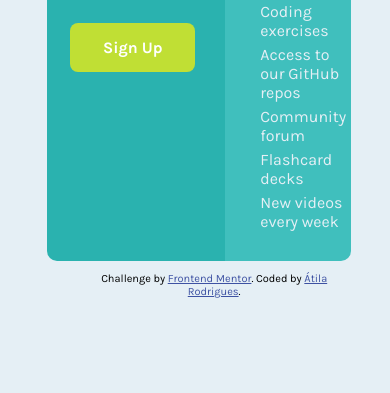
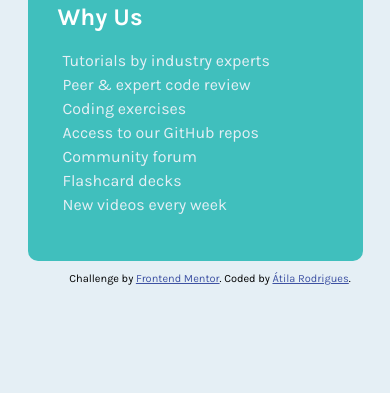
Before and after one commit to atilara/single-price-grid-component, a plain HTML site: page index.html in a window 390 px wide. Shown: the part 532-925 px from the top of the page. After the commit the page ends 848 px from the top, so only its background shows below. Drawn offline with Linux system fonts and the light colour scheme.

Commit message:
Added basic responsiveness

```diff
--- a/css/style.css
+++ b/css/style.css
@@ -21,7 +21,7 @@ p {
     margin: 10vh 10vw;
     grid-template-columns: 1fr 1fr;
     /* divide the areas that will be used on the other components */
-    grid-template-areas:"h h"
+    grid-template-areas:"m m"
                         "l r"
                         "f f";
 
@@ -30,7 +30,7 @@ p {
 .main {
     background-color: white;
     border-radius: 10px 10px 0 0;
-    grid-area: h;
+    grid-area: m;
 }
 
 .main h2 {
@@ -61,16 +61,12 @@ p {
     background-color: hsl(179, 50%, 50%);
     grid-area: r;
     border-radius: 0 0 10px 0;
-
+    padding-bottom: 5vh;
 }
 
 .aside-right p {
     color: hsl(204, 43%, 93%);
     margin: 5px;
-}
-
-.last-paragraph {
-    margin-bottom: 50px;
 }
 
 span {
@@ -107,3 +103,24 @@ footer {
 .attribution a {
     color: hsl(228, 45%, 44%);
 }
+
+@media only screen and (max-width: 700px) {
+    .container {
+        margin: 5vw;
+        display: grid;
+        grid-template-columns: 1fr;
+        grid-template-areas:"m"
+                            "l"
+                            "r"
+                            "f";
+    }
+
+    .aside-left {
+        border-radius: 0;
+        padding-bottom: 5vh;
+    }
+
+    .aside-right {
+        border-radius: 0 0 10px 10px;
+    }
+}
--- a/index.html
+++ b/index.html
@@ -34,7 +34,7 @@
 			<p>Access to our GitHub repos</p>
 			<p>Community forum</p>
 			<p>Flashcard decks</p>
-			<p style="margin-bottom: 30px;">New videos every week</p>
+			<p>New videos every week</p>
 		</div>
 		<footer>
 			<p class="attribution">
```
